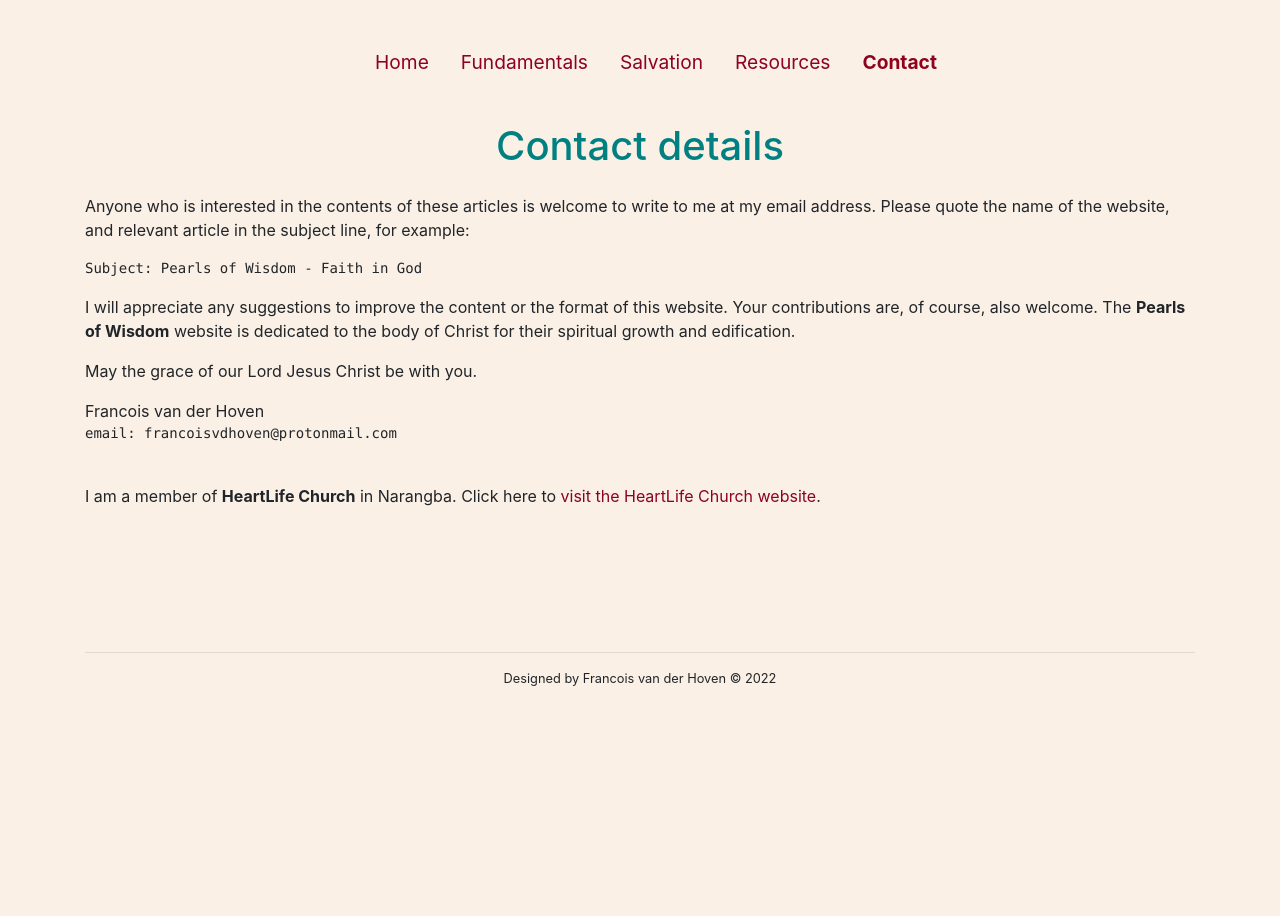
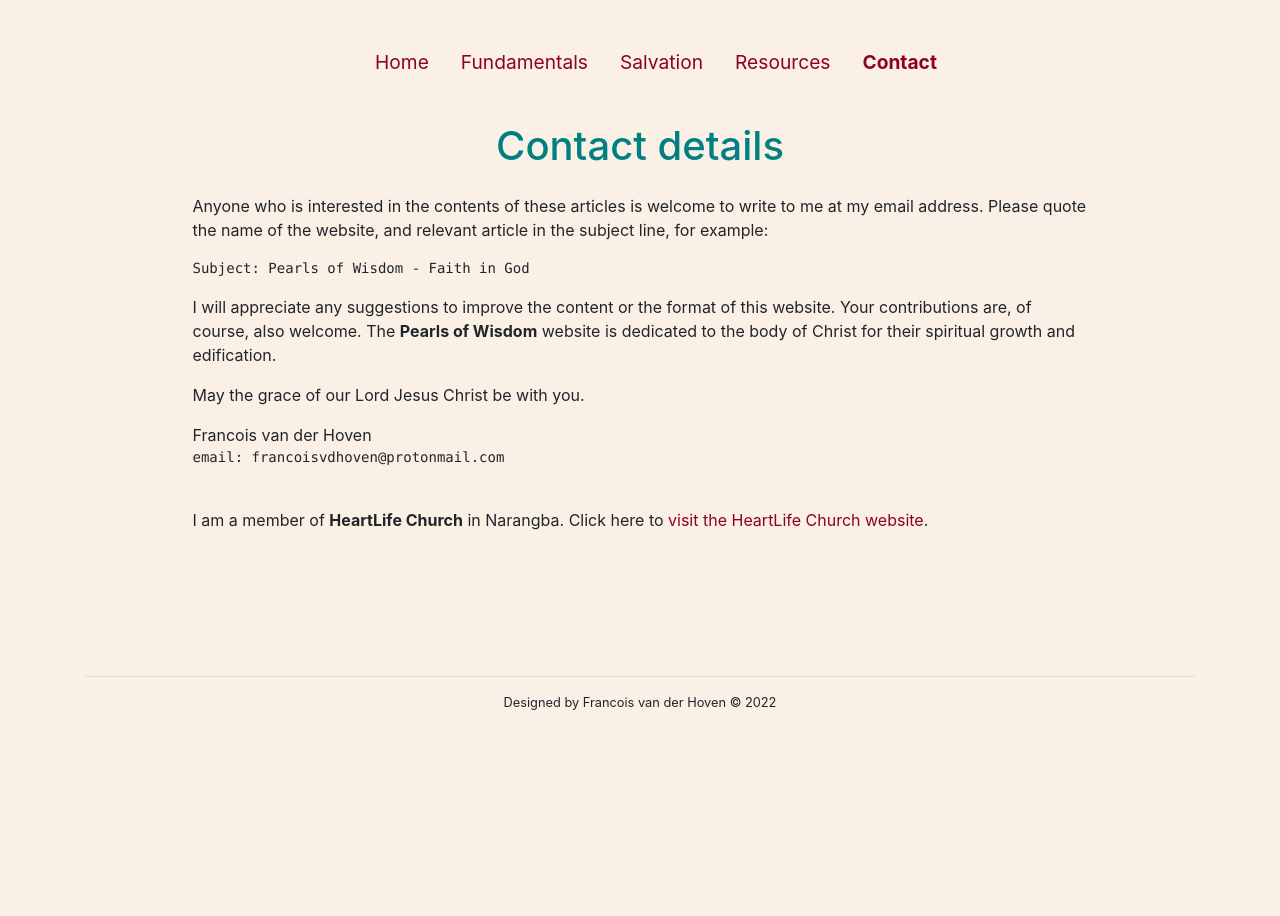
Before and after one commit to francois777/pearls-of-wisdom, a Jekyll site: the page built from pages/contact-page.html, in a window 1280 px wide. Built offline with Jekyll 4.4.1, drawn with Linux system fonts in a browser that asks for light colours; nearby versions of some CDN libraries.

```diff
--- a/css/main.scss
+++ b/css/main.scss
@@ -76,6 +76,29 @@ img.object {
   margin-right: auto;
 }
 
+// Forms
+html,
+body{
+ height: 100%;
+}
+
+#cover {
+  margin-top: 3em;
+  padding-top: 2em;
+  padding-bottom: 2em;
+  background: #20B2AA;
+  background-size: cover;
+  color: white;
+  height: 100%;
+  display: flex;
+  label: {
+    width: 100px;
+  }
+}
+#cover-caption {
+  width: 100%;
+}
+
 // Resources
 .card {
   float: left;
--- a/index.html
+++ b/index.html
@@ -6,11 +6,7 @@ active-page: Home
 <div class="row">
   <div class="col">
     <h1 class="text-primary">{{site.title}}</h1>
-    <img src="/assets/img/pearl-g9e6c8b83b_640.png" class="object" alt="Responsive image" width="40%">
-    <p style="text-align:center">Image by
-      <a href="https://pixabay.com/users/95c-484762/?utm_source=link-attribution&amp;utm_medium=referral&amp;utm_campaign=image&amp;utm_content=654950">95C</a>
-      from <a href="https://pixabay.com/?utm_source=link-attribution&amp;utm_medium=referral&amp;utm_campaign=image&amp;utm_content=654950">Pixabay</a>
-    </p>
+    <img src="/assets/img/pearls2.png" class="object" alt="Responsive image" width="320em">
 
     <p class="lead">
       A pearl is a treasured possession. Jesus used the metaphor of pearls to
--- a/pages/contact-page.html
+++ b/pages/contact-page.html
@@ -7,6 +7,11 @@ active-page: Contact
 
 <h1>Contact details</h1>
 
+<section id="invite">
+  <div id="invite-caption">
+    <div class="container">
+      <div class="row">
+        <div class="col-sm-10 col-md-10 offset-1">
           <p>Anyone who is interested in the contents of these articles is welcome to
             write to me at my email address. Please quote the name of the website, and
             relevant article in the subject line, for example:
@@ -25,3 +30,9 @@ Francois van der Hoven<br>
           I am a member of <b>HeartLife Church</b> in Narangba. Click here to
           <a href="https://www.heartlifechurch.com.au/" target="_blank">visit the HeartLife Church
           website</a>.
+        </div>
+      </div>
+    </div>
+  </section>
+
+</section>
```
Also changed, not shown: draft/contact_form.html (added, +54 -0 lines), assets/img/pearl-g9e6c8b83b_640.png (deleted), assets/img/pearls.jpeg (added), assets/img/pearls2.png (added), 8 other files. Lines whose indentation alone changed are shown as unchanged.
